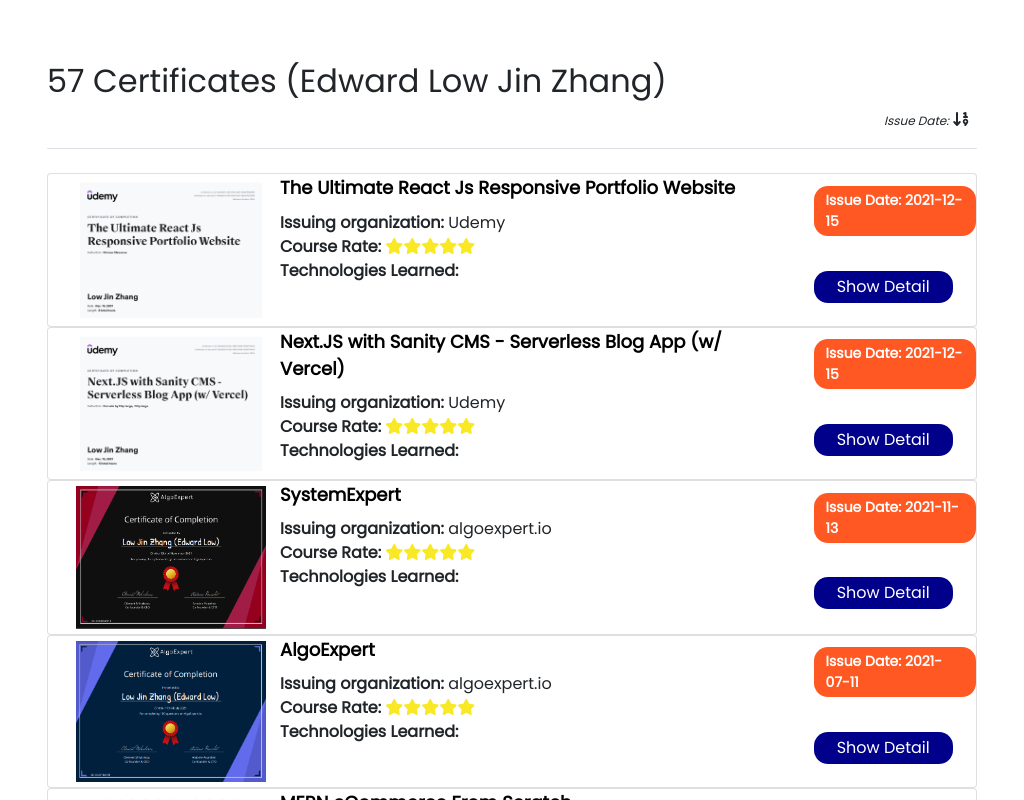
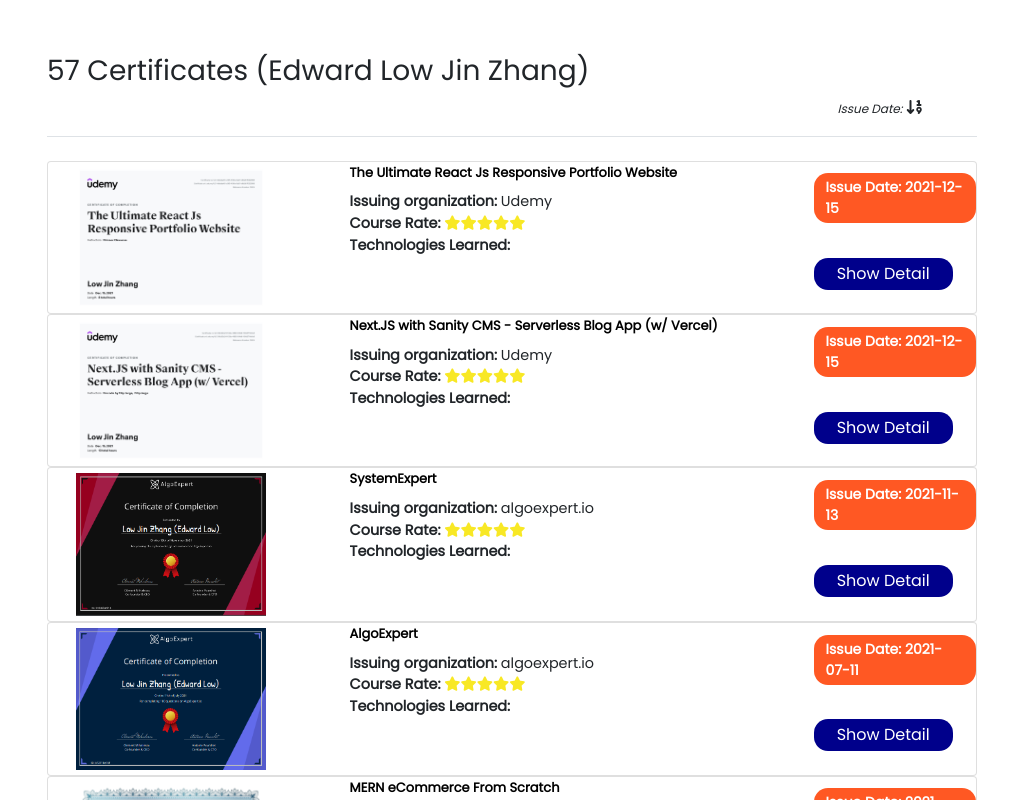
Before and after one commit to EdwardLowJZ1011/resume-jz, a React (Create React App) app in the folder client/: page /mycertificate in a window 1024 px wide. Shown: the top 800 px of the page. Built offline with nearby package versions, Linux system fonts and the light colour scheme; a web font is replaced by a local one.

Commit message:
make it better

```diff
--- a/client/src/Components/mycert.css
+++ b/client/src/Components/mycert.css
@@ -33,12 +33,13 @@
     color: var(--white);
 }
 
-a.link-text:hover, a.link-text:active{
+
+a.link-title:hover, a.link-title:active{
     color: navy;
     text-decoration: underline;
   }
 
-a.link-text:link, a.link-text:visited{
+a.link-title:link, a.link-title:visited{
 color:black;
 font-weight: bold;
 text-decoration: none;
@@ -76,3 +77,61 @@
     font-size: 12px;
     font-style: italic;
  }
+
+ @media only screen and (min-width: 800px) and (max-width: 1025px) {
+     .info-main{
+         min-width: 100px;
+         margin-left: 15%;
+         font-size: 90%;
+     }
+     .link-title{
+        font-size: 90%;
+     }
+
+     .heading-text{
+         font-size: 28px;
+     }
+     .cert-filter{
+         margin-left: 85%;
+     }
+
+ }
+
+ @media only screen and (min-width: 300px) and (max-width: 350px) {
+    .info-main{
+        min-width: 40%;
+        margin-left: 15%;
+        font-size: 80%;
+    }
+
+    .link-title{
+        font-size: 80%;
+     }
+
+    .heading-text{
+        font-size: 20px;
+    }
+    img.cert_pic{
+        margin-left: 15%;
+        padding: 5px;
+    }
+
+    .cert-filter{
+        margin-left: 70%;
+    }
+    a.cert-link{
+        margin-left: 20%;
+    }
+
+    .cert-date {
+        margin-left: 20%;
+    }
+
+    .cert-pages{
+        width: 50%;
+    }
+
+    .cert-page-text{
+        display: None;
+    }
+}
--- a/client/src/Components/mycert.js
+++ b/client/src/Components/mycert.js
@@ -118,7 +118,7 @@
           </aside>
           <div className="col-md-6">
             <div className="info-main">
-              <a href={certifcate.source} target="_blank" className="link-text">
+              <a href={certifcate.source} target="_blank" className="link-title">
                 {certifcate.title}
               </a>
               <div className="cert-company">
```
